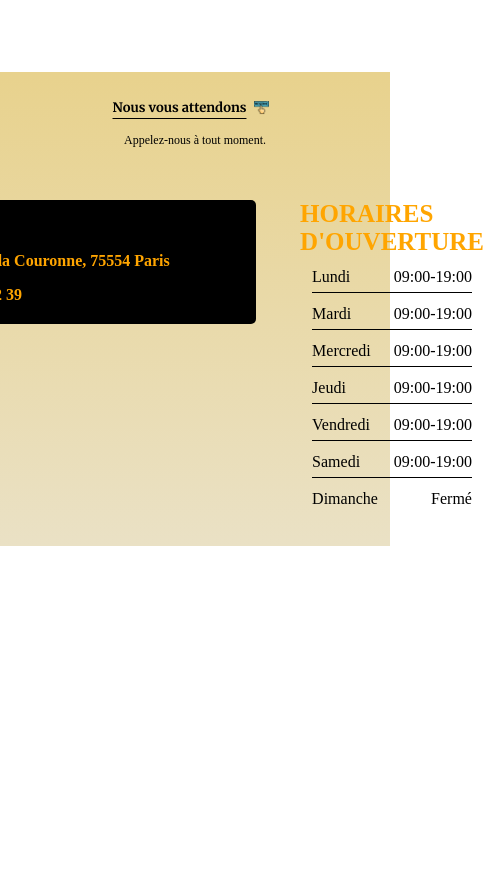
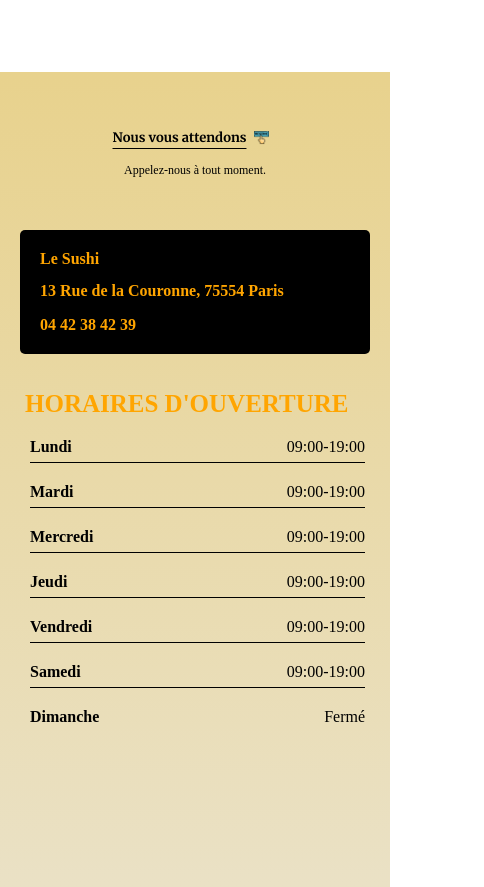
Before and after one commit to LeaVc11/Site-restaurant, a plain HTML site: page index.html in a window 390 px wide. Shown: the part 3177-4064 px from the top of the page, 484 px wide, since content can reach past the window. Before the commit the page ends 3723 px from the top, so only its background shows below. Drawn offline with Linux system fonts and the light colour scheme.

Commit message:
section contact FIN

```diff
--- a/index.html
+++ b/index.html
@@ -192,7 +192,7 @@
         </h2>
         <p class="section-subtitle">Appelez-nous à tout moment.</p>
         <div class="container contact-content">
-            <div class="adresse">
+            <div class="adresses">
                 <div class="contact-block">
                     <p>Le Sushi</p>
                     <p>13 Rue de la Couronne, 75554 Paris</p>
--- a/style.css
+++ b/style.css
@@ -681,7 +681,7 @@
 
 /*<!--       Contact-->*/
 .contact {
-    padding: 20px 20px 20px;
+    padding: 50px 20px 150px;
     background: linear-gradient(to bottom, #e8d28d, #eae1c5);
 }
 
@@ -696,7 +696,7 @@
     padding: 20px;
     border-radius: 5px;
     color: orange;
-    width: 350px;
+    width: auto;
 }
 
 .contact-block :nth-child(1) {
@@ -715,9 +715,46 @@
 .schedule-tableau p {
     display: flex;
     justify-content: space-between;
-    margin: 12px;
+    align-items: center;
+    margin: 5px;
     padding-bottom: 6px;
 }
 .schedule-tableau p:not(:last-of-type) {
     border-bottom: 1px solid black;
 }
+.schedule-tableau p span:nth-child(1){
+    font-weight: 900;
+}
+@media (max-width: 750px ) {
+    .contact-content{
+        flex-direction: column;
+    }
+    .contact-block{
+        width: auto;
+    }
+    .schedule{
+        margin-left: 10px;
+    }
+    .schedule-tableau,.contact-block{
+        max-width:350px;
+        margin: 0 auto;
+    }
+
+    .adresses{
+        margin-bottom: 36px;
+    }
+    .schedule-tableau p{
+        margin-top: 20px;
+    }
+}
+@media (max-width: 700px ) {
+
+    .schedule{
+        margin-left: 5px;
+    }
+}
+@media (max-width: 360px ){
+    .schedule-tableau h3{
+        font-size: 20px;
+    }
+}
```
